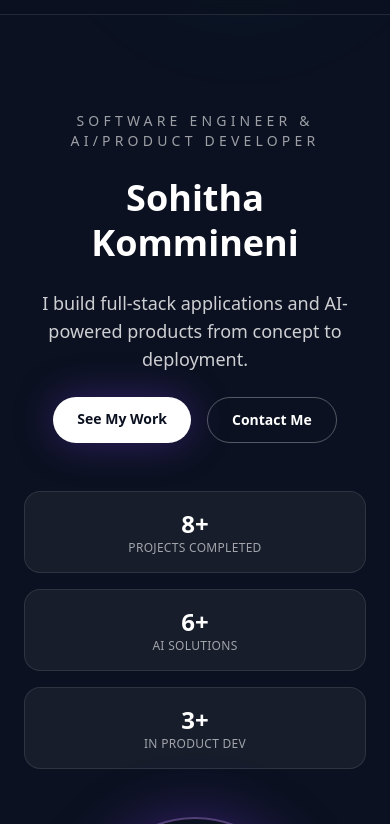
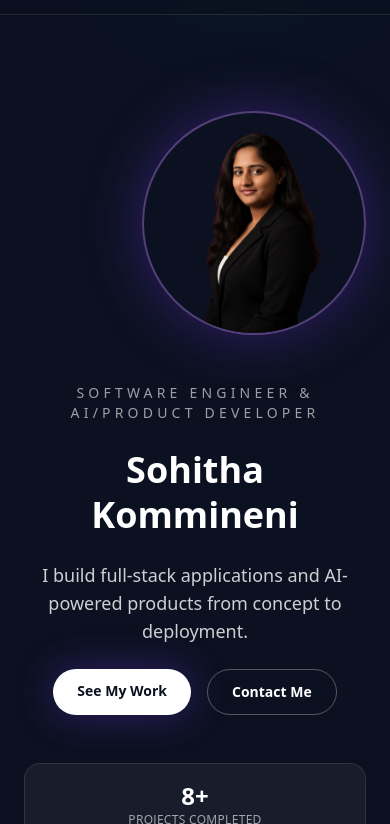
Before and after one commit to Sohitha-Kommineni/Portfolio, a React (Vite) app: page / in a window 390 px wide. Shown: the part 900-1724 px from the top of the page. Built offline with nearby package versions, Linux system fonts and the light colour scheme.

Commit message:
Adjust hero layout for mobile profile placement

```diff
--- a/src/App.jsx
+++ b/src/App.jsx
@@ -281,7 +281,7 @@ export default function App() {
                 initial={{ opacity: 0, y: 30 }}
                 animate={{ opacity: 1, y: 0 }}
                 transition={{ duration: 0.7, delay: 0.2 }}
-                className="flex items-start justify-center md:mt-4"
+                className="order-first flex items-start justify-end md:order-none md:mt-4 md:justify-center"
               >
                 <div className="relative h-56 w-56 overflow-hidden rounded-full border-2 border-purple-400/40 shadow-[0_0_60px_rgba(124,58,237,0.35)]">
                   <img
```
